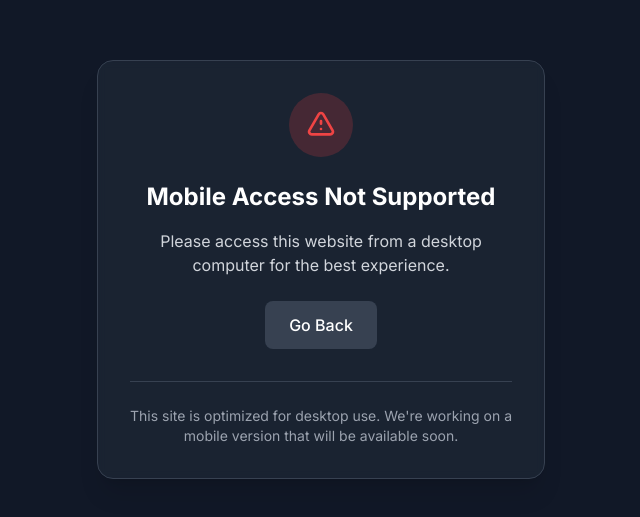
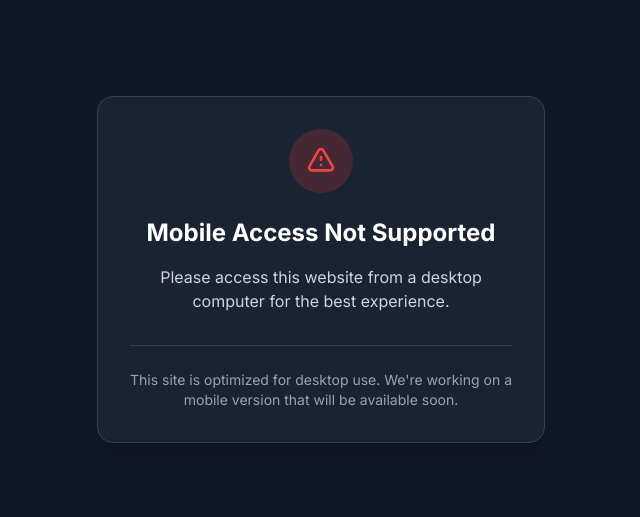
Before and after one commit to faveria/web_lanjut_project, a React (Vite) app in the folder frontend/: page /mobile-not-supported in a window 1280 px wide. Shown: the part 131-648 px from the top of the page, without its empty margins (319-959 px from the left). Built offline with nearby package versions, Linux system fonts and the light colour scheme; the HTML template or start-up script is replaced by a standard one.

Commit message:
fixing again

```diff
--- a/frontend/src/pages/Dashboard.jsx
+++ b/frontend/src/pages/Dashboard.jsx
@@ -242,6 +242,13 @@ const Dashboard = () => {
                 const itemDate = new Date(item.created_at);
                 return itemDate >= tenHoursAgo;
               });
+
+              // Limit to 60 data points max for better performance and readability
+              if (filteredData.length > 60) {
+                // Sample evenly spaced data points
+                const step = Math.ceil(filteredData.length / 60);
+                filteredData = filteredData.filter((_, index) => index % step === 0);
+              }
             }
 
             return (
--- a/frontend/src/pages/MobileNotSupported.jsx
+++ b/frontend/src/pages/MobileNotSupported.jsx
@@ -1,13 +1,6 @@
 import React from 'react';
-import { useNavigate } from 'react-router-dom';
 
 const MobileNotSupported = () => {
-  const navigate = useNavigate();
-
-  const handleGoBack = () => {
-    navigate(-1); // Go back to previous page
-  };
-
   return (
     <div className="min-h-screen bg-gray-900 flex items-center justify-center p-4">
       <div className="max-w-md w-full bg-gray-800/70 backdrop-blur-sm rounded-2xl shadow-xl border border-gray-700 p-8 text-center">
@@ -36,15 +29,6 @@ const MobileNotSupported = () => {
           Please access this website from a desktop computer for the best experience.
         </p>
 
-        <div className="flex flex-col sm:flex-row gap-3 justify-center">
-          <button
-            onClick={handleGoBack}
-            className="px-6 py-3 bg-gray-700 hover:bg-gray-600 text-white rounded-lg transition-colors duration-200 font-medium"
-          >
-            Go Back
-          </button>
-        </div>
-
         <div className="mt-8 pt-6 border-t border-gray-700">
           <p className="text-sm text-gray-400">
             This site is optimized for desktop use. We're working on a mobile version that will be available soon.
```
